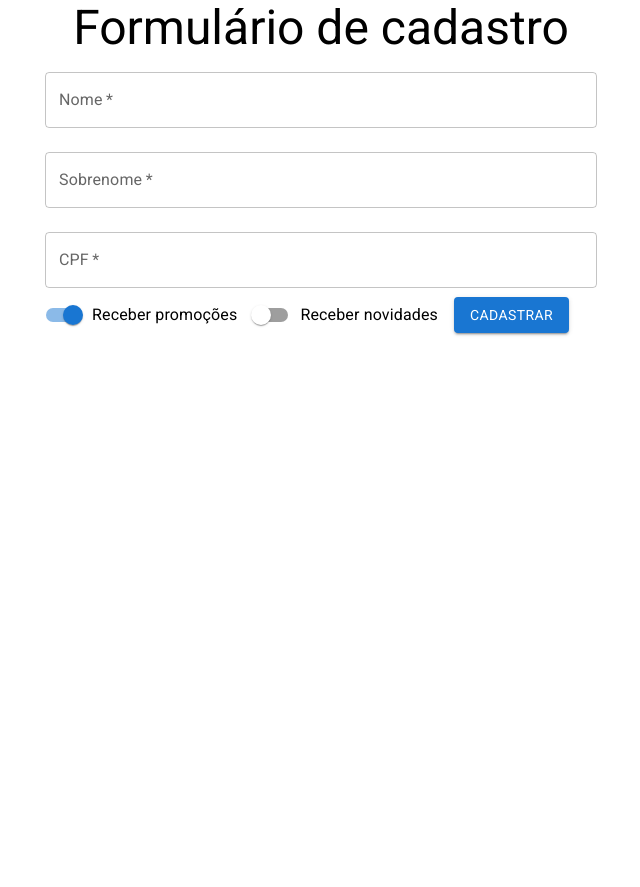
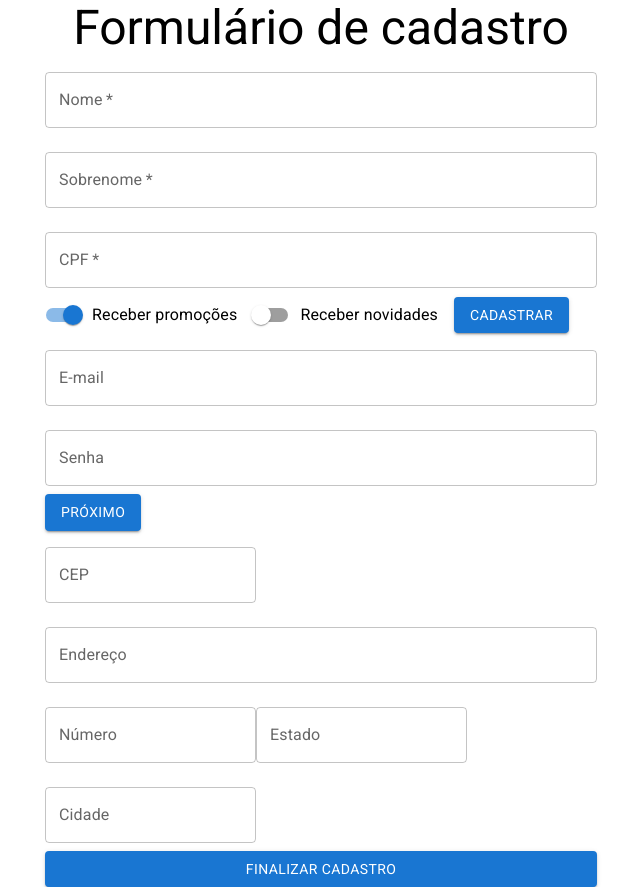
Before and after one commit to MarcusUrani/React-signInPage, a React (Create React App) app: page / in a window 1280 px wide. Shown: the whole page, without its empty margins (319-959 px from the left). Before the commit the page ends 800 px from the top, so only its background shows below. Built offline with nearby package versions, Linux system fonts and the light colour scheme.

Commit message:
Aidicionando os componentes de dados pessoais, dados do usuario e dados de entrega

```diff
--- a/src/App.js
+++ b/src/App.js
@@ -1,5 +1,5 @@
 import React, { Component } from "react";
-import FormularioCadastro from "./components/FormularioCadastro";
+import FormularioCadastro from "./components/FormularioCadastro/FormularioCadastro";
 import { Container, Typography } from "@material-ui/core";
 import "@fontsource/roboto/400.css";
 import "./App.css";
--- /dev/null
+++ b/src/components/FormularioCadastro/DadosEntrega.jsx
@@ -0,0 +1,50 @@
+import { Button, TextField } from "@material-ui/core";
+import React from "react";
+
+function DadosEntrega() {
+  return (
+    <form>
+      <TextField
+        id="cep"
+        label="CEP"
+        type="number"
+        margin="normal"
+        variant="outlined"
+      />
+      <TextField
+        id="endereco"
+        label="Endereço"
+        type="text"
+        margin="normal"
+        variant="outlined"
+        fullWidth
+      />
+      <TextField
+        id="numero"
+        label="Número"
+        type="text"
+        margin="normal"
+        variant="outlined"
+      />
+      <TextField
+        id="estado"
+        label="Estado"
+        type="text"
+        margin="normal"
+        variant="outlined"
+      />
+      <TextField
+        id="cidade"
+        label="Cidade"
+        type="text"
+        margin="normal"
+        variant="outlined"
+      />
+      <Button type="submit" variant="contained" color="primary" fullWidth>
+        Finalizar Cadastro
+      </Button>
+    </form>
+  );
+}
+
+export default DadosEntrega;
--- /dev/null
+++ b/src/components/FormularioCadastro/DadosPessoais.jsx
@@ -0,0 +1,95 @@
+import React, { useState } from "react";
+import { Button, TextField, Switch, FormControlLabel } from "@material-ui/core";
+
+function DadosPessoais({ aoEnviar, validarCpf }) {
+  let [nome, setNome] = useState("");
+  let [sobrenome, setSobrenome] = useState("");
+  let [cpf, setCpf] = useState("");
+  let [promocoes, setPromocoes] = useState(true);
+  let [novidades, setNovidades] = useState(false);
+  let [erros, setErros] = useState({ cpf: { valido: true }, texto: "" });
+
+  return (
+    <form
+      onSubmit={(event) => {
+        event.preventDefault();
+        aoEnviar({ nome, sobrenome, cpf, promocoes, novidades });
+      }}
+    >
+      <TextField
+        value={nome}
+        id="nome"
+        label="Nome"
+        variant="outlined"
+        fullWidth
+        margin="normal"
+        onChange={(event) => {
+          setNome(event.target.value);
+        }}
+        required
+      />
+
+      <TextField
+        value={sobrenome}
+        id="sobrenome"
+        label="Sobrenome"
+        variant="outlined"
+        fullWidth
+        margin="normal"
+        onChange={(event) => {
+          setSobrenome(event.target.value);
+        }}
+        required
+      />
+
+      <TextField
+        value={cpf}
+        id="cpf"
+        label="CPF"
+        error={!erros.cpf.valido}
+        helperText={erros.cpf.texto}
+        variant="outlined"
+        fullWidth
+        margin="normal"
+        onChange={(event) => {
+          setCpf(event.target.value);
+        }}
+        onBlur={(event) => {
+          const valido = validarCpf(event.target.value);
+          setErros({ cpf: valido });
+        }}
+        required
+      />
+      <FormControlLabel
+        control={
+          <Switch
+            onChange={(event) => {
+              setPromocoes(event.target.checked);
+            }}
+            name="promocoes"
+            checked={promocoes}
+          />
+        }
+        label="Receber promoções"
+      />
+      <FormControlLabel
+        control={
+          <Switch
+            onChange={(event) => {
+              setNovidades(event.target.checked);
+            }}
+            name="novidades"
+            checked={novidades}
+          />
+        }
+        label="Receber novidades"
+      />
+
+      <Button variant="contained" type="submit" color="primary">
+        Cadastrar
+      </Button>
+    </form>
+  );
+}
+
+export default DadosPessoais;
--- /dev/null
+++ b/src/components/FormularioCadastro/DadosUsuario.jsx
@@ -0,0 +1,30 @@
+import { Button, TextField } from "@material-ui/core";
+import React from "react";
+
+function DadosUsuario() {
+  return (
+    <form>
+      <TextField
+        id="email"
+        label="E-mail"
+        type="email"
+        variant="outlined"
+        margin="normal"
+        fullWidth
+      />
+      <TextField
+        id="senha"
+        label="Senha"
+        type="password"
+        variant="outlined"
+        margin="normal"
+        fullWidth
+      />
+      <Button type="submit" variant="contained" color="primary">
+        Próximo
+      </Button>
+    </form>
+  );
+}
+
+export default DadosUsuario;
--- a/src/components/FormularioCadastro/FormularioCadastro.jsx
+++ b/src/components/FormularioCadastro/FormularioCadastro.jsx
@@ -1,94 +1,15 @@
-import React, { useState } from "react";
-import { Button, TextField, Switch, FormControlLabel } from "@material-ui/core";
+import React, { Fragment, useState } from "react";
+import DadosEntrega from "./DadosEntrega";
+import DadosPessoais from "./DadosPessoais";
+import DadosUsuario from "./DadosUsuario"
 
 function FormularioCadastro({ aoEnviar, validarCpf }) {
-  let [nome, setNome] = useState("");
-  let [sobrenome, setSobrenome] = useState("");
-  let [cpf, setCpf] = useState("");
-  let [promocoes, setPromocoes] = useState(true);
-  let [novidades, setNovidades] = useState(false);
-  let [erros, setErros] = useState({ cpf: { valido: true }, texto: "" });
-
   return (
-    <form
-      onSubmit={(event) => {
-        event.preventDefault();
-        aoEnviar({ nome, sobrenome, cpf, promocoes, novidades });
-      }}
-    >
-      <TextField
-        value={nome}
-        id="nome"
-        label="Nome"
-        variant="outlined"
-        fullWidth
-        margin="normal"
-        onChange={(event) => {
-          setNome(event.target.value);
-        }}
-        required
-      />
-
-      <TextField
-        value={sobrenome}
-        id="sobrenome"
-        label="Sobrenome"
-        variant="outlined"
-        fullWidth
-        margin="normal"
-        onChange={(event) => {
-          setSobrenome(event.target.value);
-        }}
-        required
-      />
-
-      <TextField
-        value={cpf}
-        id="cpf"
-        label="CPF"
-        error={!erros.cpf.valido}
-        helperText={erros.cpf.texto}
-        variant="outlined"
-        fullWidth
-        margin="normal"
-        onChange={(event) => {
-          setCpf(event.target.value);
-        }}
-        onBlur = {(event) => {
-          const valido = validarCpf(event.target.value)
-          setErros({cpf:valido})
-        }}
-        required
-      />
-      <FormControlLabel
-        control={
-          <Switch
-            onChange={(event) => {
-              setPromocoes(event.target.checked);
-            }}
-            name="promocoes"
-            checked={promocoes}
-          />
-        }
-        label="Receber promoções"
-      />
-      <FormControlLabel
-        control={
-          <Switch
-            onChange={(event) => {
-              setNovidades(event.target.checked);
-            }}
-            name="novidades"
-            checked={novidades}
-          />
-        }
-        label="Receber novidades"
-      />
-
-      <Button variant="contained" type="submit" color="primary">
-        Cadastrar
-      </Button>
-    </form>
+    <Fragment>
+      <DadosPessoais aoEnviar = {aoEnviar} validarCpf = {validarCpf}/>
+      <DadosUsuario />
+      <DadosEntrega/>
+    </Fragment>
   );
 }
 
--- a/src/components/FormularioCadastro/index.js
+++ /dev/null
@@ -1,2 +0,0 @@
-import FormularioCadastro from "./FormularioCadastro";
-export default FormularioCadastro;
```
